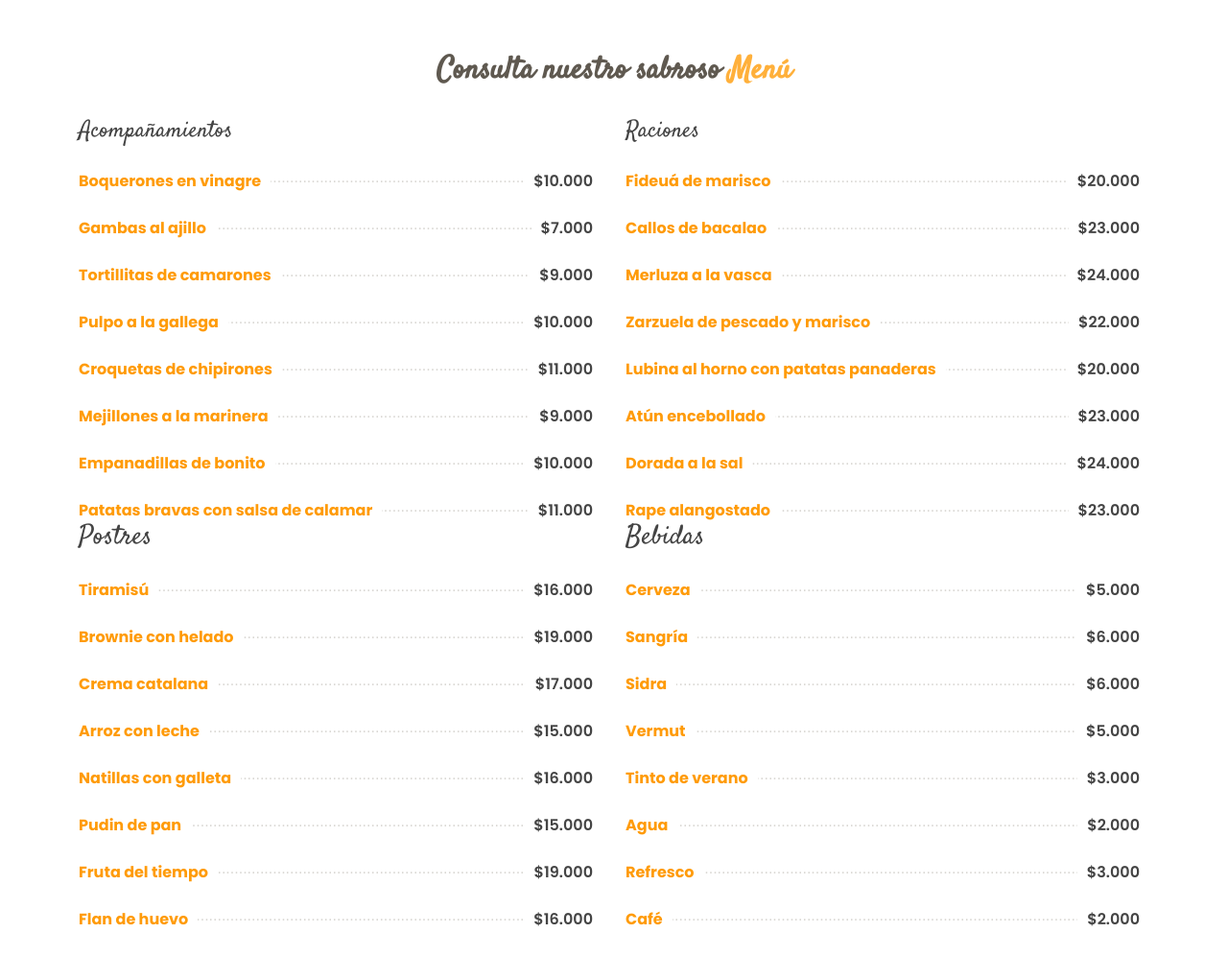
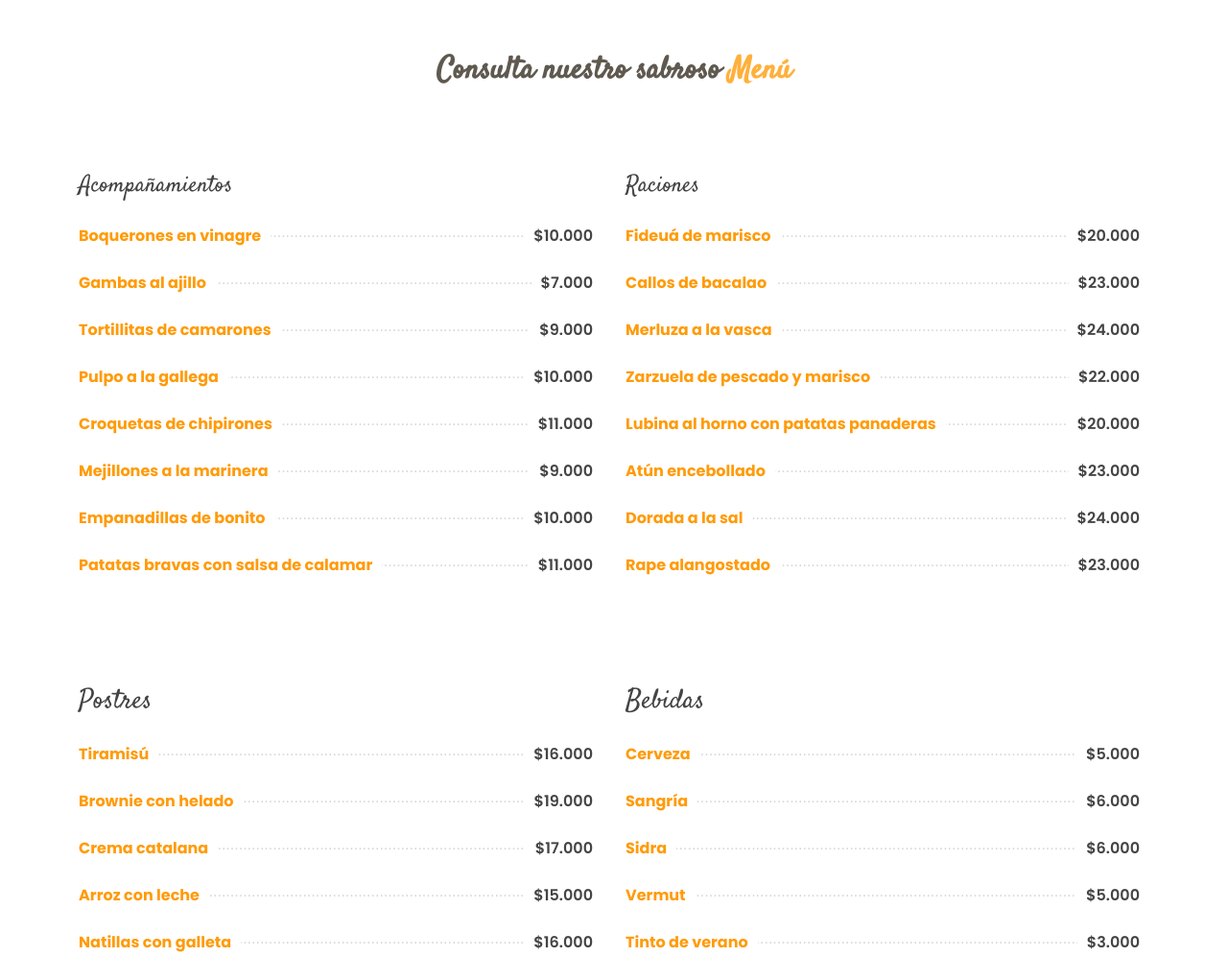
Before and after one commit to Wilberto26/proyecto, a plain HTML site: page index.html in a window 1280 px wide. Shown: the part 1340-2337 px from the top of the page at 96% size. Drawn offline with nearby package versions, Linux system fonts and the light colour scheme.

Commit message:
Update style.css

```diff
--- a/css/style.css
+++ b/css/style.css
@@ -942,6 +942,11 @@ section {
   color: #948c81;
 }
 
+.menu-section{
+  margin-top: 5%;
+  margin-bottom: 5%;
+}
+
 /*--------------------------------------------------------------
 # Specials
 --------------------------------------------------------------*/
```
